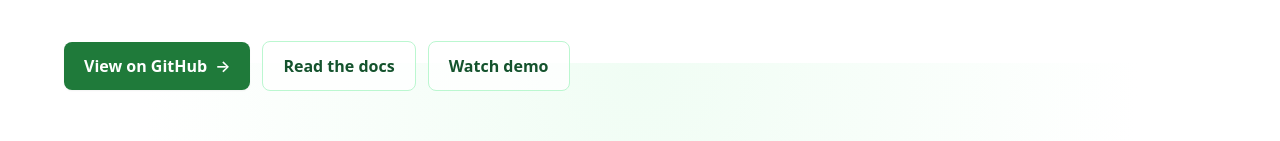
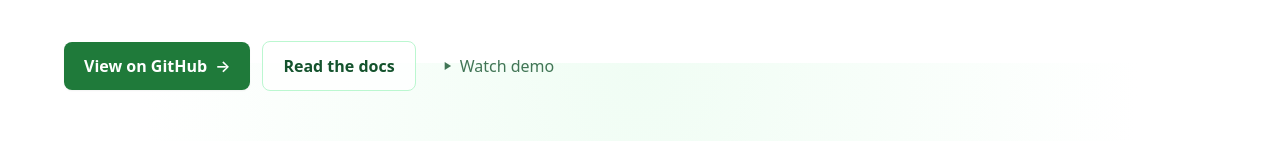
Before and after one commit to avocadostudio-ai/avocadostudio-dev, a Next.js app: page /v2 in a window 1280 px wide. Shown: the part 737-878 px from the top of the page. Built offline with nearby package versions, Linux system fonts and the light colour scheme.

Commit message:
v2: demote Watch demo to tertiary text-link CTA with play icon
Co-Authored-By: Claude Opus 4.7 (1M context) <noreply@anthropic.com>

```diff
--- a/app/v2/page.tsx
+++ b/app/v2/page.tsx
@@ -97,6 +97,17 @@ function SecondaryCta({ href, children }: { href: string; children: React.ReactN
   )
 }
 
+function TertiaryCta({ href, children }: { href: string; children: React.ReactNode }) {
+  return (
+    <a
+      href={href}
+      className="inline-flex items-center gap-1.5 px-3 py-3 text-avocado-700/80 font-medium hover:text-avocado-900 transition"
+    >
+      {children}
+    </a>
+  )
+}
+
 function SectionHeading({ eyebrow, title, sub }: { eyebrow?: string; title: string; sub?: string }) {
   return (
     <div className="max-w-3xl mx-auto text-center space-y-4">
@@ -164,7 +175,12 @@ export default function HomeV2() {
                 View on GitHub <span aria-hidden>→</span>
               </PrimaryCta>
               <SecondaryCta href="https://docs.avocadostudio.dev">Read the docs</SecondaryCta>
-              <SecondaryCta href="#demo">Watch demo</SecondaryCta>
+              <TertiaryCta href="#demo">
+                <svg aria-hidden width="14" height="14" viewBox="0 0 24 24" fill="currentColor">
+                  <path d="M8 5v14l11-7z" />
+                </svg>
+                Watch demo
+              </TertiaryCta>
             </div>
 
             <div className="pt-4 text-sm text-avocado-900/55">
```
